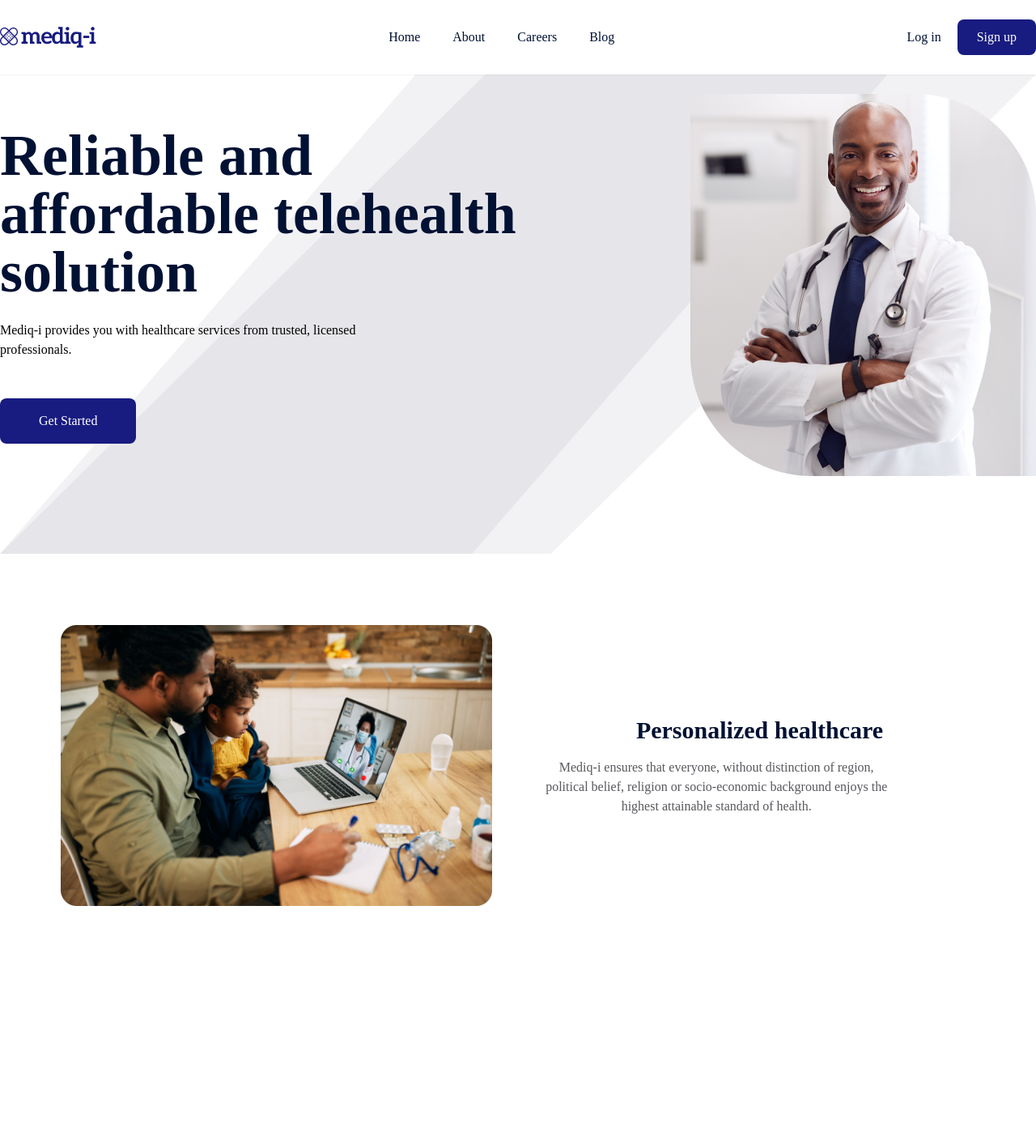
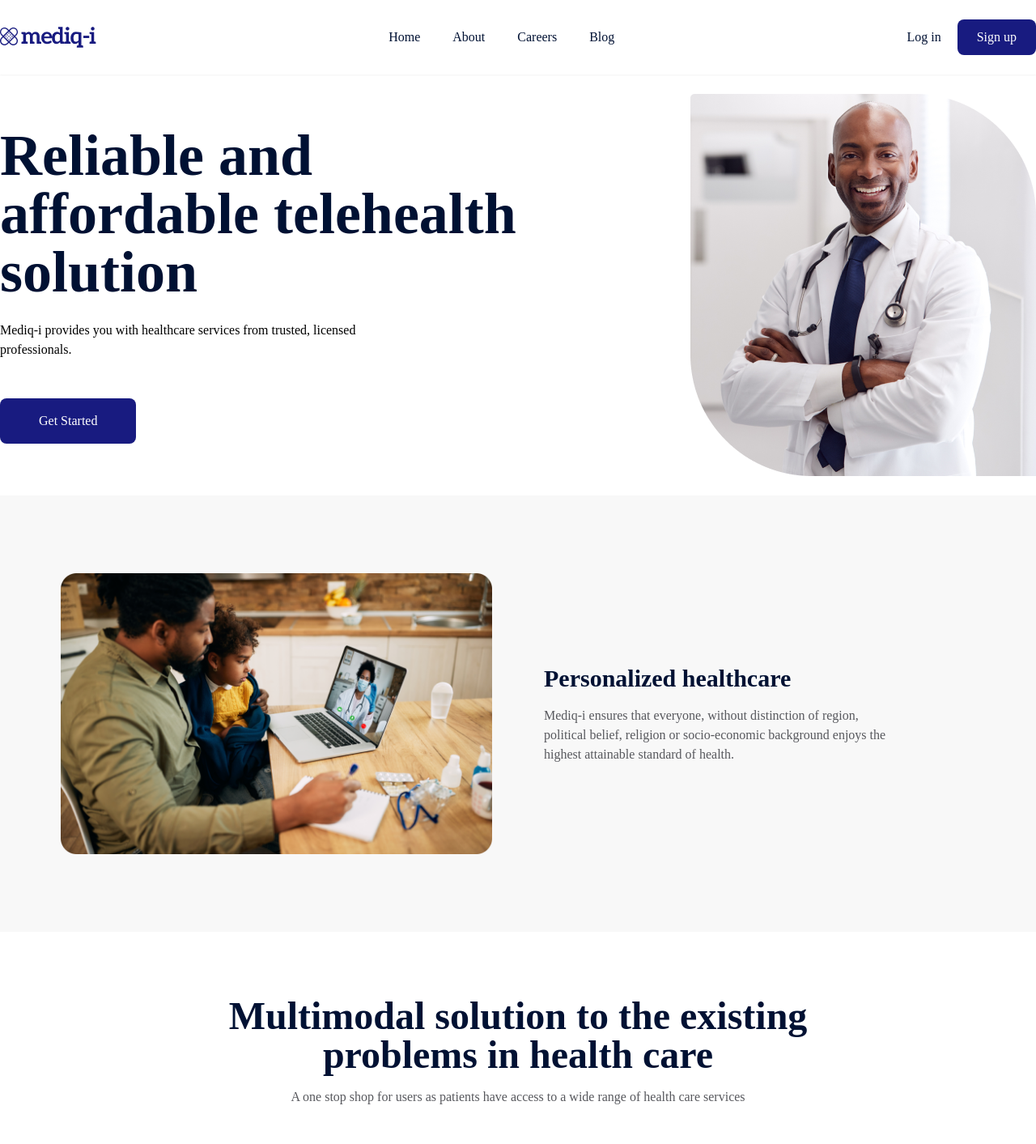
Before and after one commit to alvinokafor/mediq-i, a React (Vite) app: page / in a window 1280 px wide. Shown: the top 1413 px of the page at 81% size. Before the commit the page ends 1119 px from the top, so only its background shows below. Built offline with nearby package versions, Linux system fonts and the light colour scheme; grey boxes are pictures that could not be loaded.

Commit message:
info section 2 added

```diff
--- a/src/App.jsx
+++ b/src/App.jsx
@@ -1,6 +1,7 @@
 import NavBar from "./components/NavBar";
 import HeroSection from "./components/HeroSection";
 import InfoOne from "./components/InfoOne"
+import InfoTwo from "./components/InfoTwo";
 
 function App() {
   return (
@@ -8,6 +9,7 @@ function App() {
       <NavBar />
       <HeroSection />
       <InfoOne />
+      <InfoTwo />
     </section>
   );
 }
--- a/src/components/HeroSection.jsx
+++ b/src/components/HeroSection.jsx
@@ -1,13 +1,8 @@
 export default function HeroSection() {
   return (
-    <section className="z-10 relative">
-      <img
-        className="hidden md:block z-10 absolute"
-        src="/assets/hero-bg.svg"
-        alt=""
-      />
+    <section>
       <div className="outer-container flex flex-col-reverse items-center py-6 md:flex-row">
-        <div className="z-20 text-center md:text-left">
+        <div className=" text-center md:text-left">
 
           <h1 className="text-3xl md:text-7xl text-secondary font-bold md:w-4/5">
             Reliable and affordable telehealth solution
@@ -24,7 +19,7 @@ export default function HeroSection() {
         </div>
 
         <img
-          className="z-20 hidden md:block"
+          className="hidden md:block"
           src="/assets/hero-pic.png"
           alt=""
         />
--- a/src/components/InfoOne.jsx
+++ b/src/components/InfoOne.jsx
@@ -1,18 +1,20 @@
 export default function InfoOne() {
   return (
-    <section className="mt-16 md:mt-40 inner-container flex flex-col md:flex-row items-center justify-between md:space-x-16">
+    <section className="bg-[#F8F8F8]">
+      <div className="py-16 md:py-24 inner-container flex flex-col md:flex-row items-center justify-between md:space-x-16">
         <div className="flex-1">
           <img className="object-fit" src="/assets/healthcare.png" alt="" />
         </div>
 
-      <div className="mt-4 md:mt-0 text-secondary flex-1 space-y-4 text-center">
-        <h2 className="font-bold text-3xl">Personalized healthcare</h2>
+        <div className="mt-4 md:mt-0 text-secondary flex-1 space-y-4 text-center md:text-left">
+          <h2 className="font-bold text-2xl md:text-3xl">Personalized healthcare</h2>
           <p className="text-[#57585D] md:w-4/5">
             Mediq-i ensures that everyone, without distinction of region,
             political belief, religion or socio-economic background enjoys the
             highest attainable standard of health.
           </p>
         </div>
+      </div>
     </section>
   );
 }
--- a/src/components/InfoTwo.jsx
+++ b/src/components/InfoTwo.jsx
@@ -0,0 +1,17 @@
+import React from "react";
+
+export default function InfoTwo() {
+  return (
+    <section className="mt-20 inner-container">
+      <div className="text-center text-secondary space-y-4 md:w-3/4 mx-auto mb-8 md:mb-12">
+        <h3 className="font-bold text-2xl md:text-5xl">Multimodal solution to the existing problems in health care</h3>
+        <p className="text-grey">
+          A one stop shop for users as patients have access to a wide range of
+          health care services
+        </p>
+      </div>
+
+      <img src="/assets/multimodal.png" alt="" />
+    </section>
+  );
+}
--- a/tailwind.config.cjs
+++ b/tailwind.config.cjs
@@ -8,7 +8,8 @@ module.exports = {
       },
       colors: {
         'primary': '#181B80',
-        'secondary': '#001133'
+        'secondary': '#001133',
+        'grey': '#57585D'
       }
     },
   },
```
Lines whose indentation alone changed are shown as unchanged.
